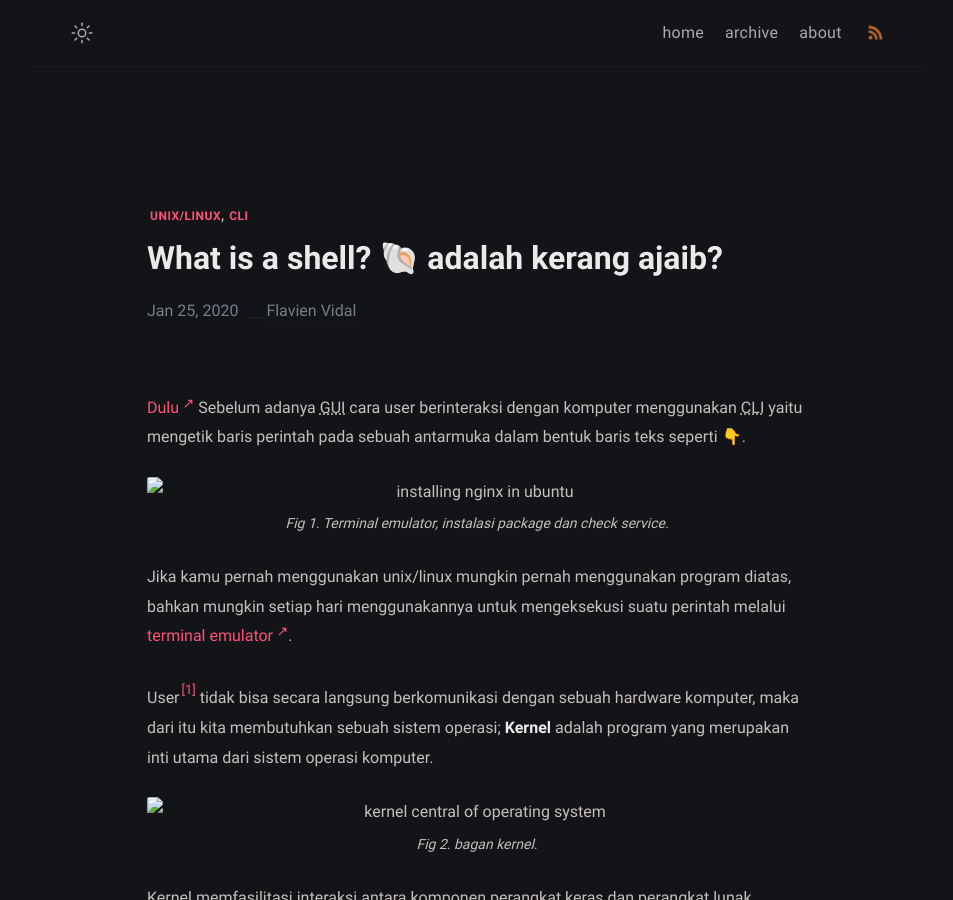
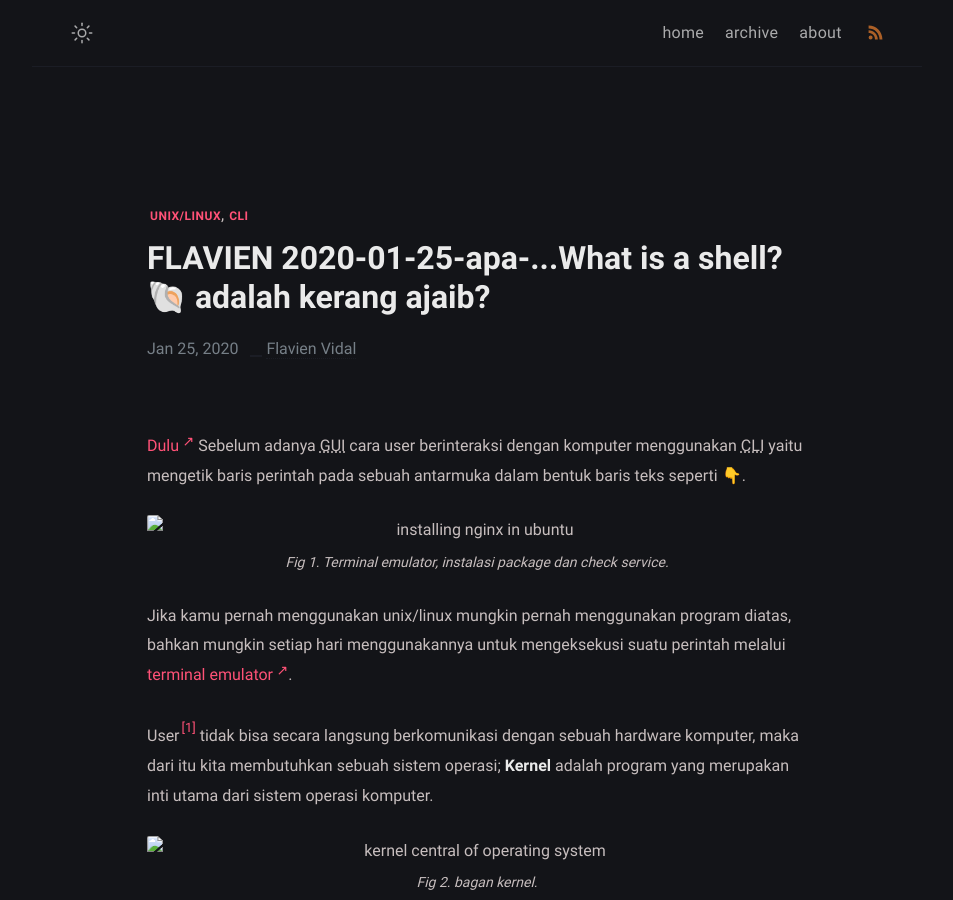
Before and after one commit to FlavienVidal/flavienvidal.github.io, a Jekyll site: the page built from _posts/apa-itu-shell/2020-01-25-apa-itu-shell.md, in a window 1280 px wide and 900 px high. Shown: the whole window, without its empty margins (163-1116 px from the left). Built offline with Jekyll 4.4.1, drawn with Linux system fonts in a browser that asks for light colours; some web fonts are replaced.

Commit message:
wip: test

```diff
--- a/_layouts/home.html
+++ b/_layouts/home.html
@@ -3,7 +3,7 @@
 home: true
 ---
 
-<h3 class="posts-item-note" aria-label="Recent Posts">Recent Posts</h3>
+<h3 class="posts-item-note" aria-label="Recent Posts">Some of my articles</h3>
 {%- for post in site.posts limit: site.number_of_posts -%}
 <article class="post-item">
   <span class="post-item-date">{{ post.date | date: "%b %d, %Y" }}</span>
--- a/_posts/apa-itu-shell/2020-01-25-apa-itu-shell.md
+++ b/_posts/apa-itu-shell/2020-01-25-apa-itu-shell.md
@@ -1,5 +1,5 @@
 ---
-title: What is a shell? 🐚 adalah kerang ajaib?
+title: FLAVIEN 2020-01-25-apa-...What is a shell? 🐚 adalah kerang ajaib?
 date: 2020-01-25 11:58:47 +07:00
 modified: 2020-02-02 16:49:47 +07:00
 tags: [unix/linux, cli]
```
Also changed, not shown: 6 other files.
